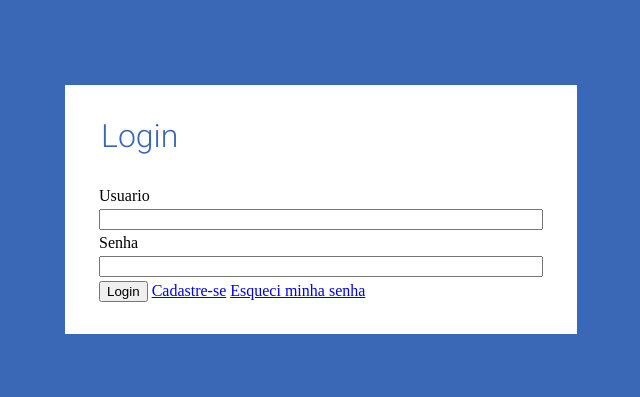
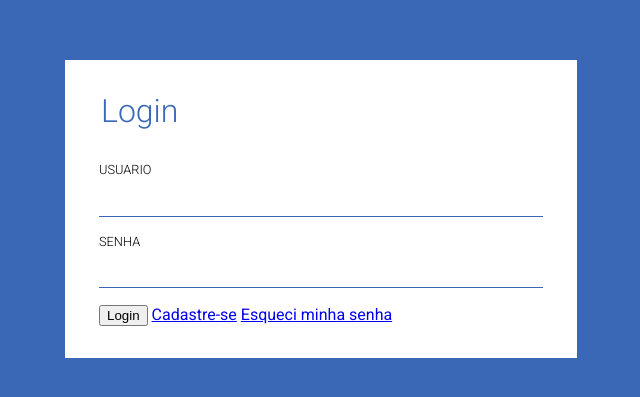
Before and after one commit to notAvoiid/simple-form-login, a plain HTML site: page form-2/index.html in a window 1280 px wide. Shown: the part 191-588 px from the top of the page, without its empty margins (319-959 px from the left). Drawn offline with Linux system fonts and the light colour scheme.

Commit message:
feat: input and labels CSS

```diff
--- a/form-2/stlye.css
+++ b/form-2/stlye.css
@@ -3,6 +3,7 @@
 }
 
 body {
+    font-family: Roboto, sans-serif;
     margin: 0;
     display: flex;
     justify-content: center;
@@ -26,9 +27,30 @@ body {
 }
 
 .form__title {
-    font-family: Roboto, sans-serif;
     font-weight: 300;
     font-size: 2rem;
     color: var(--login-primary-color);
     padding-top: 2rem;
 }
+
+.form__label {
+    font-size: .8rem;
+    text-transform: uppercase;
+    font-weight: 300;
+}
+
+.form__input {
+    padding: .4rem 0;
+    font-size: 1.2rem;
+    border-radius: 0;
+    border: none;
+    border-bottom: 1px solid var(--login-primary-color);
+    outline: 0;
+    margin-bottom: .8rem;
+    transition: padding-left .1s;
+}
+
+.form__input:focus {
+    outline: 2px solid var(--login-primary-color);
+    padding-left: .3rem;
+}
```
